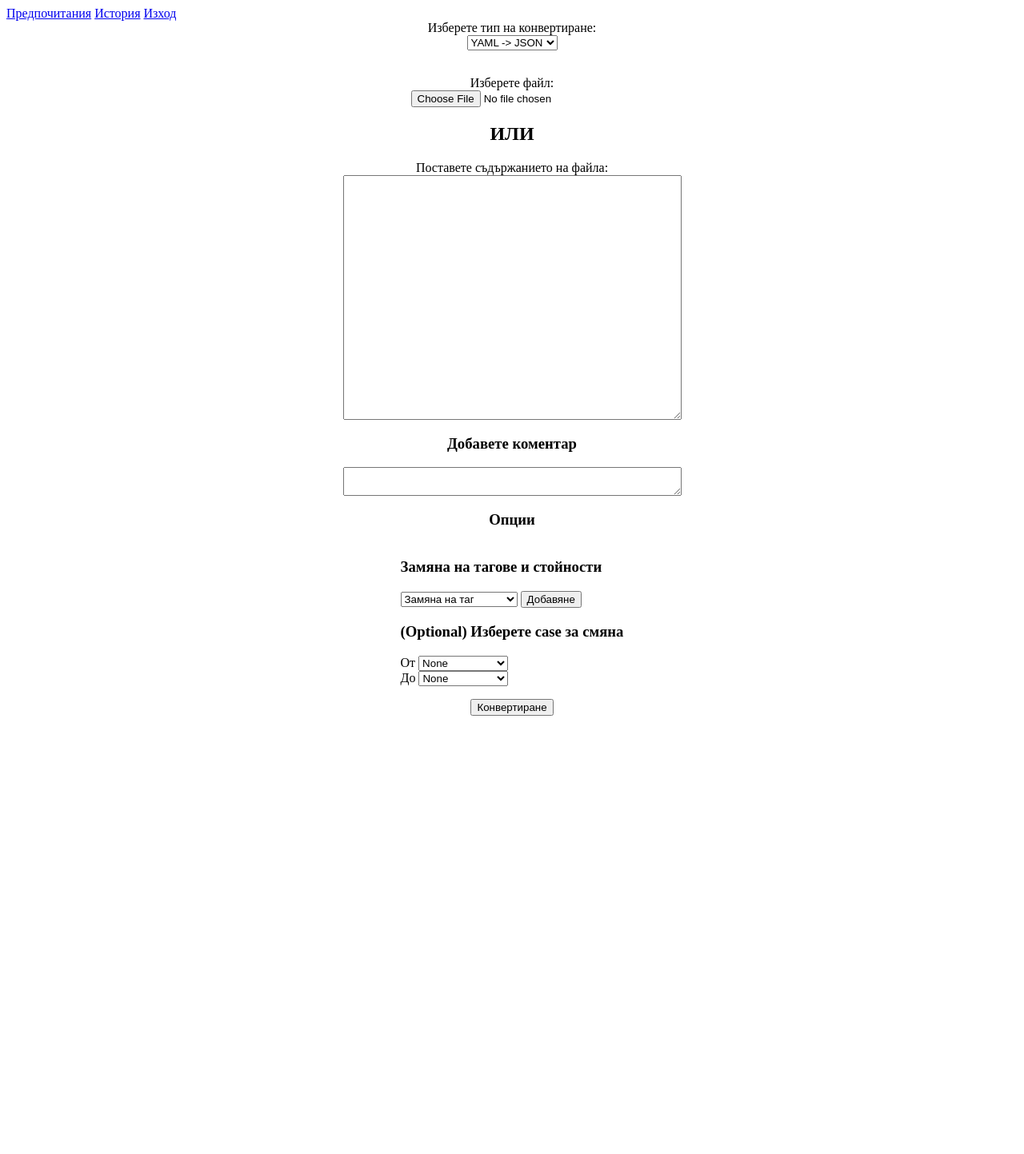
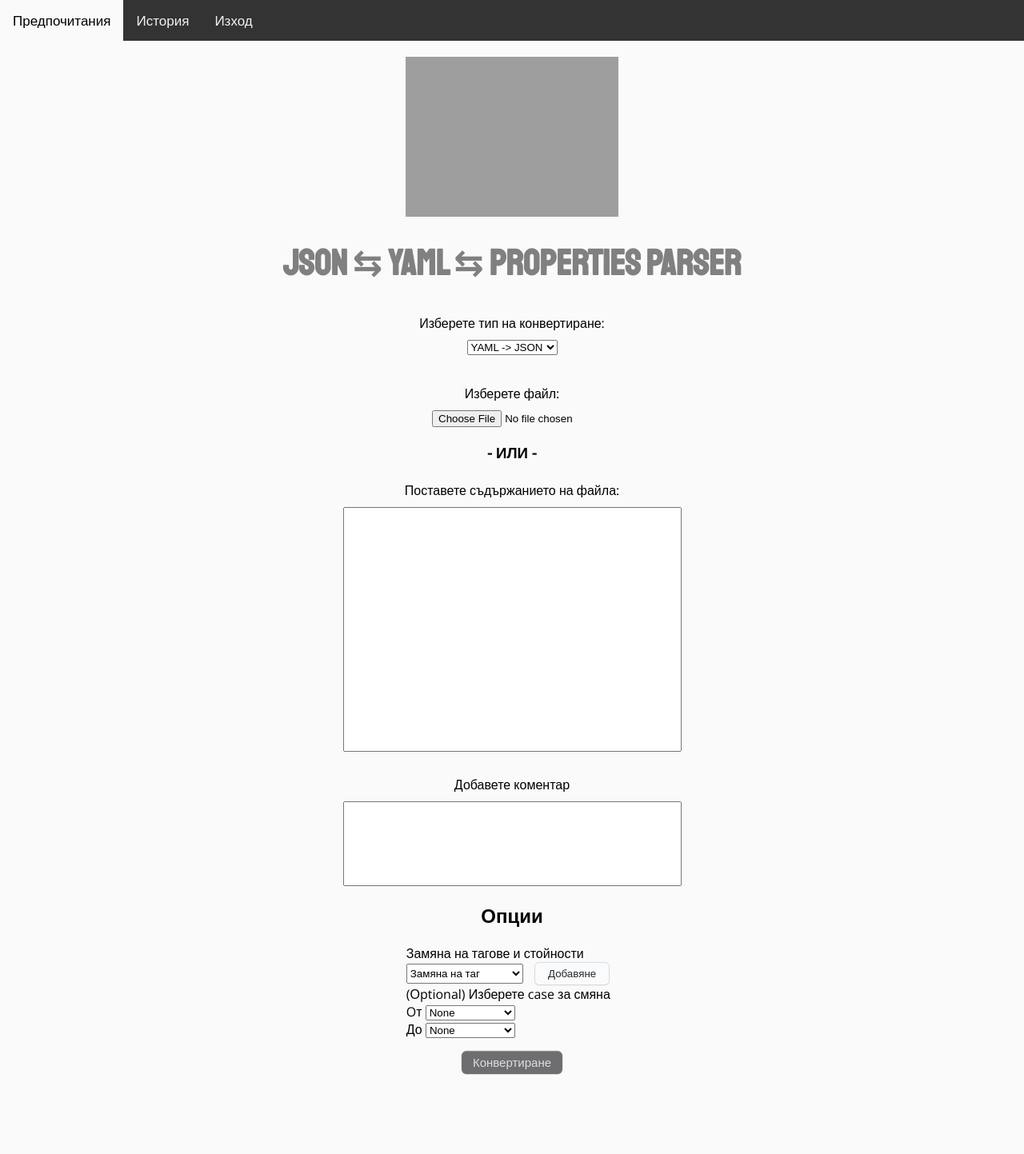
Before and after one commit to WSBEnjoyer/WEB_2022, a PHP site: page / in a window 1280 px wide. Shown: the whole page at 80% size. Before the commit the page ends 895 px from the top, so only its background shows below. Run offline with PHP 8.4, Linux system fonts and the light colour scheme; the visitor is signed in with stand-in values (Sample User, id 1); grey boxes are pictures that could not be loaded.

Commit message:
Add design

```diff
--- a/convert_file.php
+++ b/convert_file.php
@@ -97,11 +97,12 @@ if ($_POST) {
     <meta charset="UTF-8">
     <title>Резултат от конвертиране</title>
     <link rel="stylesheet" href="css/convert_result.css">
+    <link rel="stylesheet" href="css/style.css">
 </head>
 <body>
     <header>
         <nav>
-            <a href="/">Начало</a>
+            <a href="/">Назад</a>
         </nav>
     </header>
     <main>
--- a/css/style.css
+++ b/css/style.css
@@ -1,7 +1,56 @@
-main, #file-upload-form {
+@import url('https://fonts.googleapis.com/css2?family=Open+Sans:wght@300&family=Satisfy&family=Staatliches&display=swap');
+
+body {
+    margin: 0;
+    padding: 0;
+    font-family: 'Open Sans', sans-serif;
+    background-color: #fafafa;
+}
+
+main,
+#file-upload-form {
     display: flex;
     flex-direction: column;
     align-items: center;
+}
+
+nav {
+    background-color: #333;
+    overflow: hidden;
+}
+
+nav a {
+    float: left;
+    color: #f2f2f2;
+    text-align: center;
+    padding: 14px 16px;
+    text-decoration: none;
+    font-size: 17px;
+}
+
+nav a:hover {
+    background-color: #fafafa;
+    color: black;
+}
+
+.title {
+    color: grey;
+    font-size: 45px;
+    font-style: #333;
+    font-family: 'Staatliches', cursive;
+}
+
+.title-img {
+    margin-top: 20px;
+    height: 200px;
+}
+
+label {
+    margin: 5px 0 10px;
+}
+
+input {
+    width: 200px;
 }
 
 #file-upload-form button[type=submit] {
@@ -11,3 +60,88 @@ main, #file-upload-form {
 #conversion-type {
     margin-bottom: 2rem;
 }
+
+
+.insert-btn {
+    background-color: #FAFBFC;
+    border: 1px solid rgba(27, 31, 35, 0.15);
+    border-radius: 6px;
+    box-shadow: rgba(27, 31, 35, 0.04) 0 1px 0, rgba(255, 255, 255, 0.25) 0 1px 0 inset;
+    box-sizing: border-box;
+    color: #24292E;
+    display: inline-block;
+    padding: 6px 16px;
+    margin: 0 10px;
+}
+
+.insert-btn:hover {
+    background-color: #F3F4F6;
+    text-decoration: none;
+    transition-duration: 0.1s;
+}
+
+.submit-btn {
+    padding: 6px 14px;
+    border-radius: 6px;
+    background: #6E6D70;
+    box-shadow: 0px 0.5px 1px rgba(0, 0, 0, 0.1), inset 0px 0.5px 0.5px rgba(255, 255, 255, 0.5), 0px 0px 0px 0.5px rgba(0, 0, 0, 0.12);
+    color: #DFDEDF;
+    border: none;
+    margin-bottom: 100px;
+    font-size: 15px;
+}
+
+.submit-btn:hover {
+    background-color: gray;
+    text-decoration: none;
+    transition-duration: 0.1s;
+}
+
+.options-value {
+    height: 25px;
+}
+
+#file-text {
+    height: 300px;
+    resize: none;
+    overflow-y: scroll;
+}
+
+#comment-text {
+    height: 100px;
+    resize: none;
+    overflow-y: scroll;
+}
+
+.comments-title {
+    margin-top: 30px;
+}
+
+.success {
+    color: green;
+    margin: 20px;
+}
+
+.user-pref {
+    margin: 20px 0;
+}
+
+.settings-img {
+    margin-top: 20px;
+    height: 100px;
+}
+
+input[name=repl-option-first] {
+    margin: 10px 5px 0 0;
+    width: 40%;
+}
+
+input[name=repl-option-second]{
+    margin: 10px 5px 0 0;
+    width: 40%;
+}
+
+.history-img {
+    height: 100px;
+    margin-top: 30px;
+}
--- a/index.php
+++ b/index.php
@@ -7,11 +7,13 @@ include("util/user_prefs_util.php");
 
 <!DOCTYPE html>
 <html>
+
 <head>
     <meta charset="UTF-8">
     <title>Конвертиране</title>
     <link rel="stylesheet" href="css/style.css" />
 </head>
+
 <body>
     <header>
         <nav>
@@ -21,6 +23,10 @@ include("util/user_prefs_util.php");
         </nav>
     </header>
     <main>
+        <img class="title-img" src="./resources/title-icon.png">
+        <h1 class="title">
+            JSON ⇆ YAML ⇆ Properties Parser
+        </h1>
         <form id="file-upload-form" action="convert_file.php" method="POST" enctype="multipart/form-data">
             <label>Изберете тип на конвертиране:</label>
             <select name="conversion-type" id="conversion-type">
@@ -31,31 +37,31 @@ include("util/user_prefs_util.php");
             <label>Изберете файл:</label>
             <input type="file" name="file" />
 
-            <h2>ИЛИ</h2>
+            <h3>- ИЛИ -</h3>
 
             <label>Поставете съдържанието на файла:</label>
             <textarea id="file-text" name="file-text" rows="20" cols="50"></textarea>
 
-            <h3>Добавете коментар</h3>
+            <label class="comments-title">Добавете коментар</label>
             <textarea id="comment-text" name="comment-text" rows="2" cols="50"></textarea>
 
-            <h3>Опции</h3>
+            <h2>Опции</h2>
             <section class="options">
                 <section class="replacement">
-                    <h3>Замяна на тагове и стойности</h3>
+                    <label>Замяна на тагове и стойности</label>
                     <section class="replacement-option-creation">
-                        <select id="replacement-type">
+                        <select class="options-value" id="replacement-type">
                             <option value="replace-tag">Замяна на таг</option>
                             <option value="replace-value">Замяна на стойност</option>
                         </select>
-                        <button id="add-replacement-option-btn">Добавяне</button>
+                        <button class="insert-btn" id="add-replacement-option-btn">Добавяне</button>
                     </section>
                     <section id="replacement-options-container">
                         <!-- Newly created replacement options will be added here -->
                     </section>
                 </section>
                 <section class="cases">
-                    <h3>(Оptional) Изберете case за смяна</h3>
+                    <label>(Оptional) Изберете case за смяна</label>
                     <section id="case-container">
                         <section>
                             <label>Oт</label>
@@ -79,10 +85,11 @@ include("util/user_prefs_util.php");
                 </section>
             </section>
 
-            <button id="submit-btn" type="submit">Конвертиране</button>
+            <button class="submit-btn" id="submit-btn" type="submit">Конвертиране</button>
         </form>
     </main>
 
     <script src="js/conversion_configuration.js"></script>
 </body>
+
 </html>
--- a/login.php
+++ b/login.php
@@ -33,11 +33,13 @@ if (isset($_SESSION["just_registered"])) {
 <head>
     <meta charset="UTF-8">
     <title>Влизане</title>
+    <link rel="stylesheet" href="css/style.css"/>
     <link rel="stylesheet" href="css/global_style.css">
     <link rel="stylesheet" href="css/form_style.css">
 </head>
 <body>
     <main>
+        <img class="login-img" src="./resources/login.png">
         <h1>Влизане</h1>
         <form id="login-form" class="form" method="POST">
             <section class="messages-container">
@@ -64,7 +66,7 @@ if (isset($_SESSION["just_registered"])) {
                 <input type="password" name="password" required />
             </section>
 
-            <button type="submit">Влизане</button>
+            <button class="submit-btn" type="submit">Влизане</button>
         </form>
         <p>Нямате акаунт? <a href="register.php">Регистриране</a></p>
     </main>
--- a/register.php
+++ b/register.php
@@ -33,11 +33,13 @@ if ($_POST) {
 <head>
     <meta charset="UTF-8">
     <title>Регистриране</title>
+    <link rel="stylesheet" href="css/style.css"/>
     <link rel="stylesheet" href="css/global_style.css">
     <link rel="stylesheet" href="css/form_style.css">
 </head>
 <body>
     <main>
+        <img class="login-img" src="./resources/register.png">
         <h1>Регистриране</h1>
         <form id="register-form" class="form" method="POST">
             <section class="messages-container">
@@ -68,7 +70,7 @@ if ($_POST) {
                 <input type="password" name="password_repeat" required />
             </section>
 
-            <button type="submit">Регистриране</button>
+            <button class="submit-btn" type="submit">Регистриране</button>
         </form>
         <p>Вече имате акаунт? <a href="login.php">Влизане</a></p>
     </main>
```
Also changed, not shown: conversion_history.php (+14 -5 lines), css/form_style.css (+7 -13 lines), css/table_style.css (added, +18 -0 lines), user_prefs.php (+8 -3 lines).
